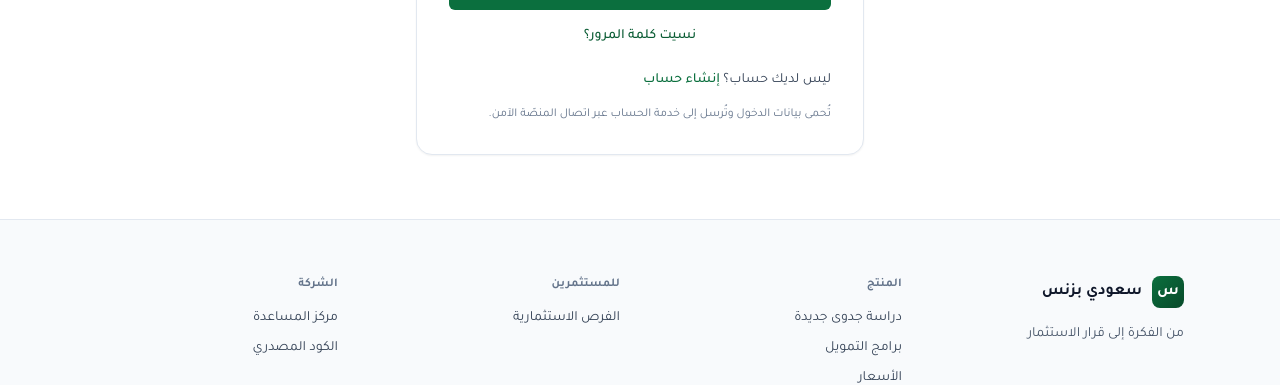
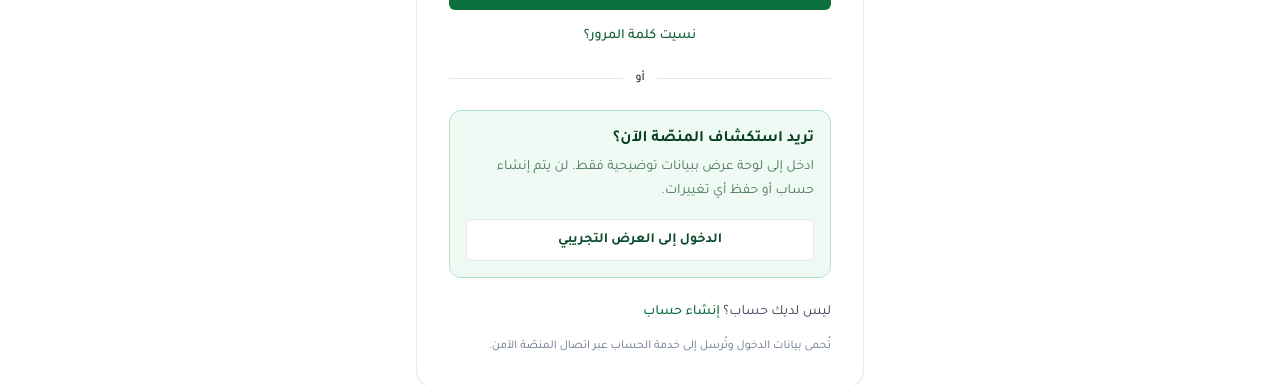
Before and after one commit to majaber1/saudi-business, a Next.js app in the folder apps/web/: page /login in a window 1280 px wide. Shown: the part 408-793 px from the top of the page. Built offline with nearby package versions, Linux system fonts and the light colour scheme; no server answers.

Commit message:
feat: preserve bilingual demo access before accelerator sync

```diff
--- a/apps/web/app/login/page.tsx
+++ b/apps/web/app/login/page.tsx
@@ -15,6 +15,9 @@ const copy = {
     noAccount: "ليس لديك حساب؟",
     register: "إنشاء حساب",
     forgot: "نسيت كلمة المرور؟",
+    demoTitle: "تريد استكشاف المنصّة الآن؟",
+    demoBody: "ادخل إلى لوحة عرض ببيانات توضيحية فقط. لن يتم إنشاء حساب أو حفظ أي تغييرات.",
+    demoCta: "الدخول إلى العرض التجريبي",
     success: "تم تسجيل الدخول بنجاح، مرحبًا",
     serviceNote: "تُحمى بيانات الدخول وتُرسل إلى خدمة الحساب عبر اتصال المنصّة الآمن.",
   },
@@ -27,6 +30,9 @@ const copy = {
     noAccount: "No account yet?",
     register: "Create an account",
     forgot: "Forgot password?",
+    demoTitle: "Want to explore first?",
+    demoBody: "Open a preview dashboard with sample data only. No account is created and no changes are saved.",
+    demoCta: "Continue in demo mode",
     success: "Signed in successfully, welcome",
     serviceNote: "Credentials are sent to the account service through the platform's secure connection.",
   },
@@ -106,6 +112,23 @@ export default function LoginPage() {
           </form>
         )}
 
+        <div className="my-6 flex items-center gap-3" aria-hidden="true">
+          <span className="h-px flex-1 bg-slate-200" />
+          <span className="text-xs font-medium text-ink-400">{locale === "ar" ? "أو" : "OR"}</span>
+          <span className="h-px flex-1 bg-slate-200" />
+        </div>
+
+        <section className="rounded-xl border border-brand-200 bg-brand-50 p-4" aria-labelledby="demo-access-title">
+          <h2 id="demo-access-title" className="font-semibold text-brand-900">{c.demoTitle}</h2>
+          <p className="mt-1 text-sm leading-6 text-brand-900/70">{c.demoBody}</p>
+          <Link
+            href="/dashboard"
+            className="mt-4 flex w-full items-center justify-center rounded-md border border-brand-300 bg-white px-4 py-2.5 text-sm font-bold text-brand-800 transition hover:bg-brand-100 focus-visible:outline-none focus-visible:ring-2 focus-visible:ring-brand-600 focus-visible:ring-offset-2"
+          >
+            {c.demoCta}
+          </Link>
+        </section>
+
         <p className="mt-6 text-sm text-ink-700">
           {c.noAccount}{" "}
           <Link href="/register" className="font-medium text-brand-600 hover:underline">
```
